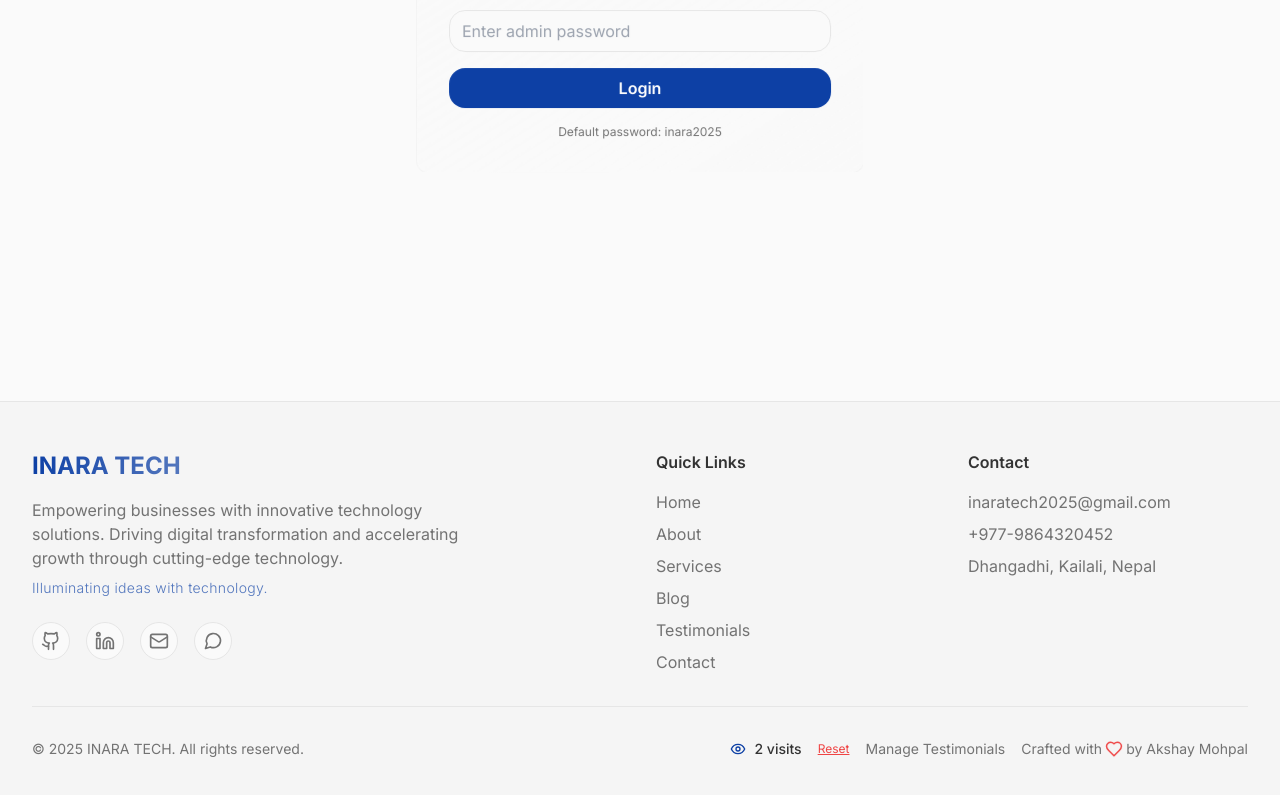
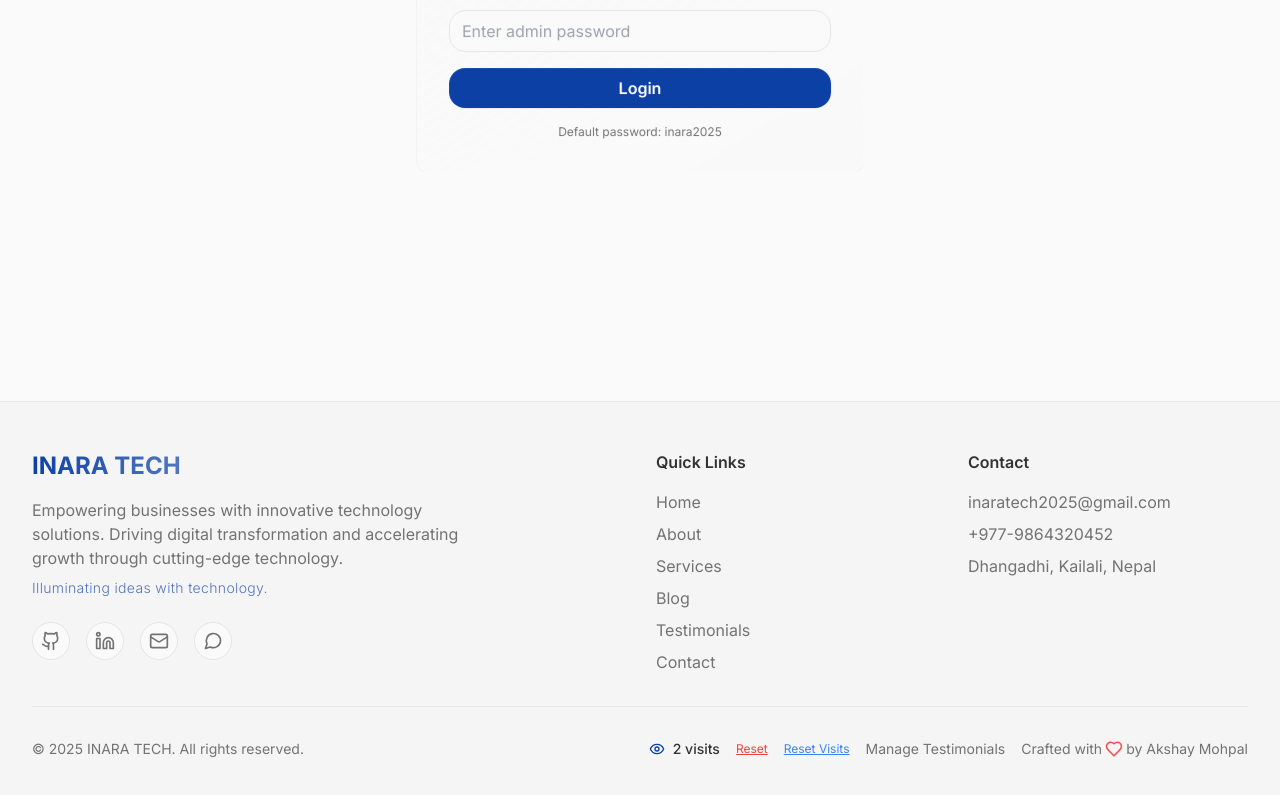
Before and after one commit to inaratech-code/inara-tech-website, a React (Vite) app: page /admin in a window 1280 px wide. Shown: the part 399-1194 px from the top of the page. Built offline with nearby package versions, Linux system fonts and the light colour scheme.

Commit message:
Add reset button for site visit counter - Add production reset button to footer - Allow users to reset site visit numbers - Clear localStorage and reset counter to 0 - Make reset functionality available in production environment

```diff
--- a/src/components/Footer.jsx
+++ b/src/components/Footer.jsx
@@ -307,6 +307,17 @@ const Footer = () => {
                     Reset
                   </button>
                 )}
+                {/* Reset button for production */}
+                <button
+                  onClick={() => {
+                    localStorage.removeItem('site_total_views')
+                    setSiteViews(0)
+                  }}
+                  className="ml-2 text-xs text-blue-500 hover:text-blue-700 underline"
+                  title="Reset site visit counter"
+                >
+                  Reset Visits
+                </button>
               </motion.div>
 
               {/* Credit */}
```
